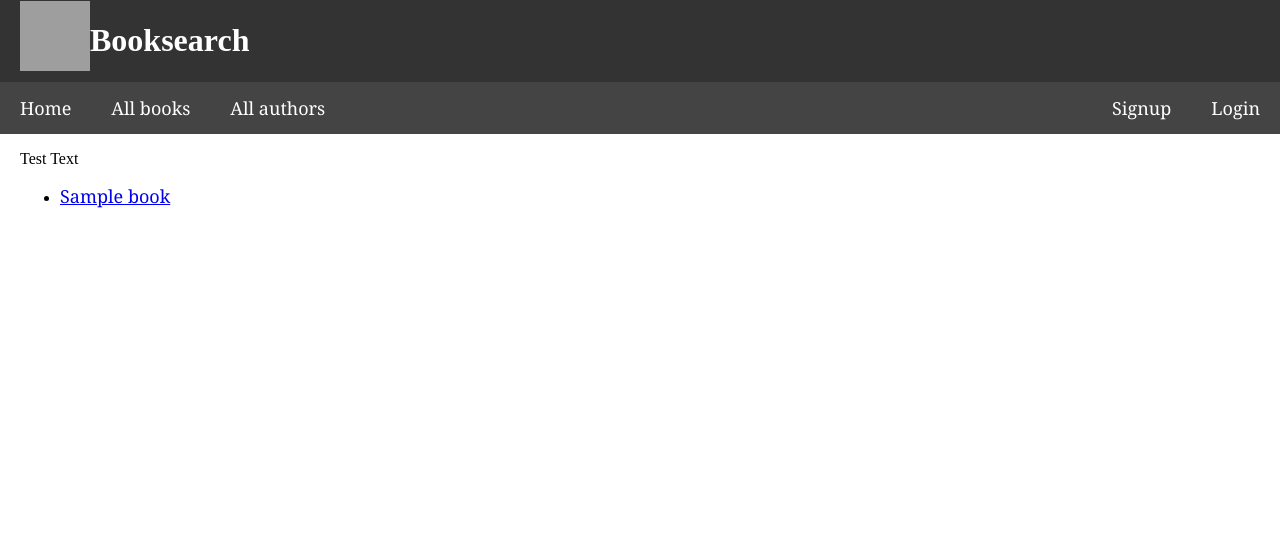
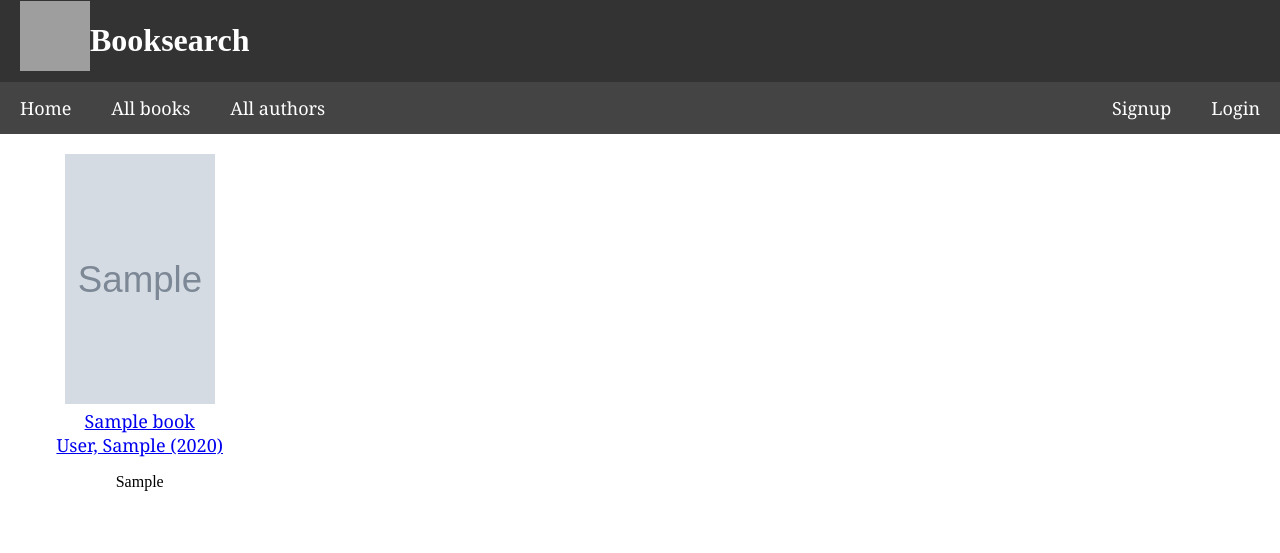
Before and after one commit to algorithm-ssau/booksearch, a Django app: page /catalog/all_books/ in a window 1280 px wide. Shown: the top 553 px of the page. Run offline with Django 3.2, Linux system fonts and the light colour scheme; tables that the repository leaves empty hold one stand-in row (values such as "Sample post"); grey boxes marked "Sample" are stand-in pictures; grey boxes are pictures that could not be loaded.

Commit message:
design updated on all-books and home page

```diff
--- a/catalog/static/catalog/book-detail-style.css
+++ b/catalog/static/catalog/book-detail-style.css
@@ -32,3 +32,7 @@
   font-size: smaller;
   font-style: italic;
 }
+
+.image{
+  margin-top: 20px;
+}
--- a/catalog/templates/catalog/all_books.html
+++ b/catalog/templates/catalog/all_books.html
@@ -11,13 +11,18 @@
 
 {% block content %}
 
-<p>Test Text</p>
 {% if book_list %}
-  <ul>
   {% for book in book_list %}
-    <li><a href="{% url 'book_detail' book.id %}">{{ book.title }}</a></li>
+    <div style="float:left; width:19%; overflow:hidden; height:400px; text-align:center; margin-top:20px;">
+      {% if book.image %}
+      <a href="{% url 'book_detail' book.id %}"><img src="../{{MEDIA_URL}}{{book.image.url}}" alt="Здесь могла быть ваша обложка" width=150px height=250px/></a>
+      {% endif %}
+      <a href="{% url 'book_detail' book.id %}"></br>{{ book.title }}</a>
+      <a href="{% url 'author_detail' book.author.id %}"></br>{{ book.author }}</a>
+      <p>{{book.annotation}}</p>
+    </div>
+
   {% endfor %}
-  </ul>
 {% else %}
   <p>No books are available.</p>
 {% endif %}
--- a/catalog/templates/catalog/book_detail.html
+++ b/catalog/templates/catalog/book_detail.html
@@ -11,9 +11,9 @@
 
 {% block content %}
 
-<div>
+<div class="image">
 {% if book.image %}
-<img src="../../{{MEDIA_URL}}{{book.image.url}}" alt="Здесь могла быть ваша обложка" width=10% height=10%/>
+<img src="../../{{MEDIA_URL}}{{book.image.url}}" alt="Здесь могла быть ваша обложка" width=150px height=200px/>
 {% endif %}
 </div>
 
```
Also changed, not shown: templates/index.html (+7 -3 lines).
